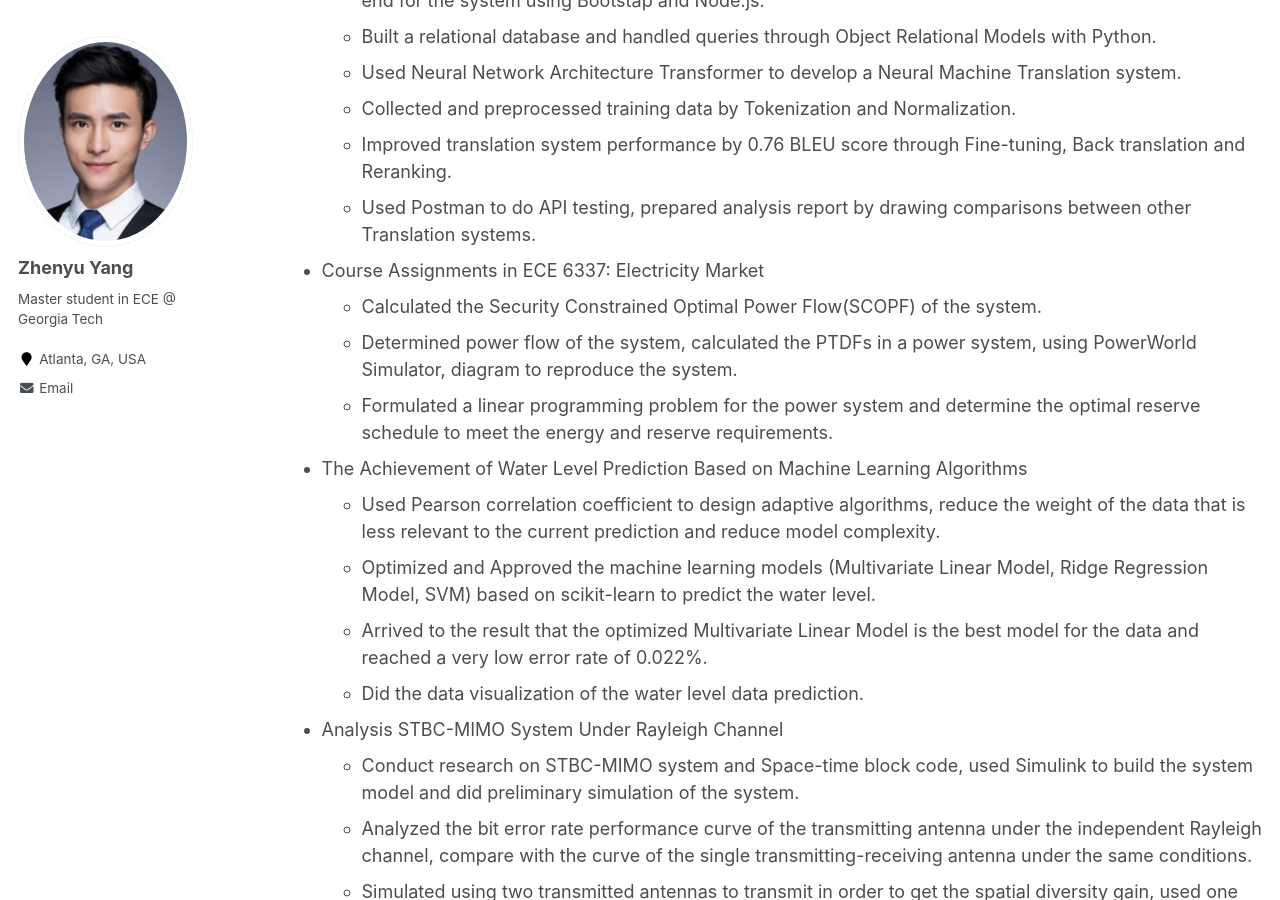
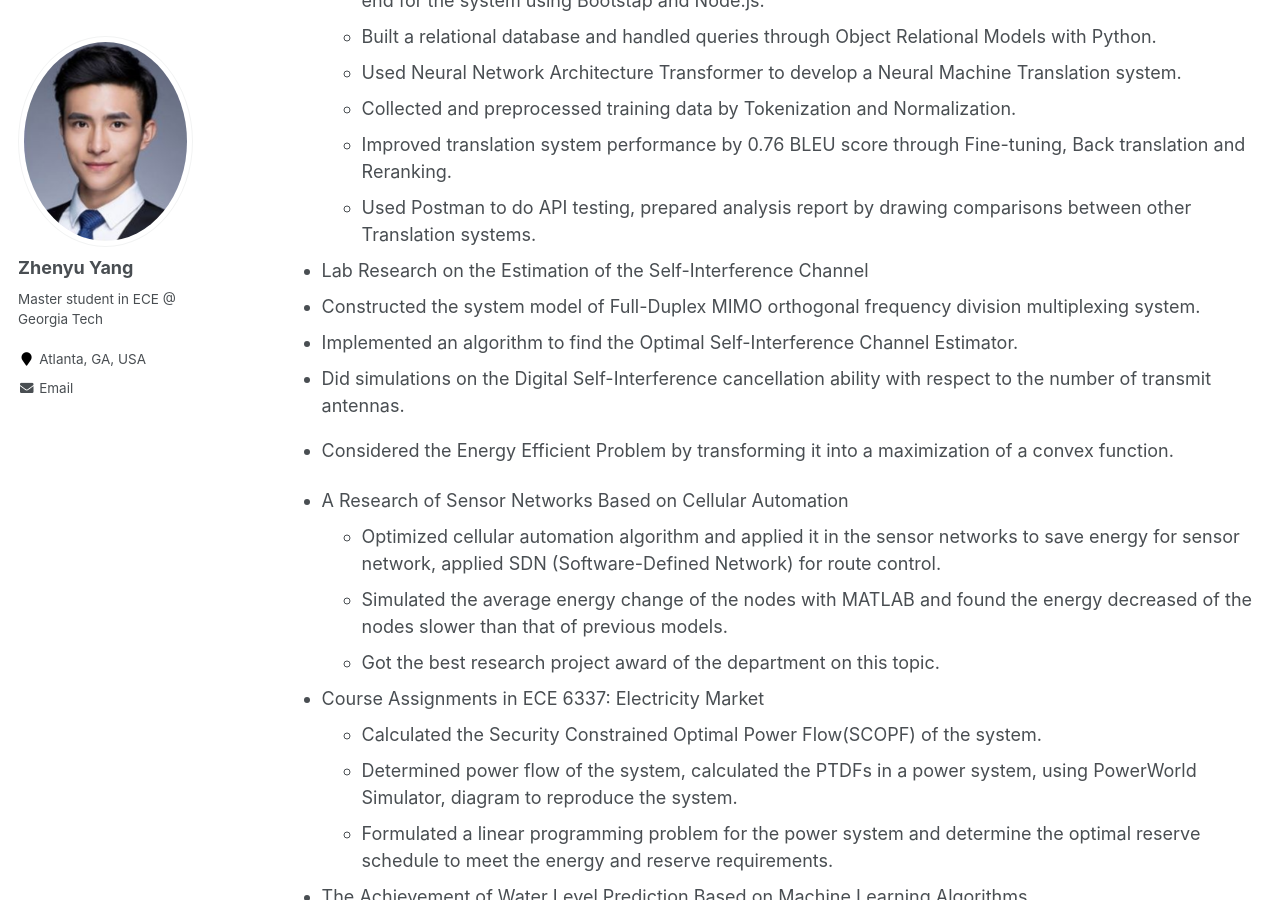
Before and after one commit to azpeteryang/azpeteryang.github.io, a Jekyll site: the page built from _pages/cv.md, in a window 1280 px wide and 900 px high, scrolled down 1166 px. Built offline with Jekyll 4.4.1, drawn with Linux system fonts in a browser that asks for light colours.

Commit message:
Update cv.md

```diff
--- a/_pages/cv.md
+++ b/_pages/cv.md
@@ -49,6 +49,16 @@ Projects
   *	Used Postman to do API testing, prepared analysis report by drawing comparisons between other Translation systems.
 
 
+*	Lab Research on the Estimation of the Self-Interference Channel
+  *	Constructed the system model of Full-Duplex MIMO orthogonal frequency division multiplexing system.
+  *	Implemented an algorithm to find the Optimal Self-Interference Channel Estimator.
+  *	Did simulations on the Digital Self-Interference cancellation ability with respect to the number of transmit antennas.
+  *	Considered the Energy Efficient Problem by transforming it into a maximization of a convex function.
+
+* A Research of Sensor Networks Based on Cellular Automation
+  *	Optimized cellular automation algorithm and applied it in the sensor networks to save energy for sensor network, applied SDN (Software-Defined Network) for route control.
+  *	Simulated the average energy change of the nodes with MATLAB and found the energy decreased of the nodes slower than that of previous models.
+  * Got the best research project award of the department on this topic.
 
 
 * Course Assignments in ECE 6337: Electricity Market
```
